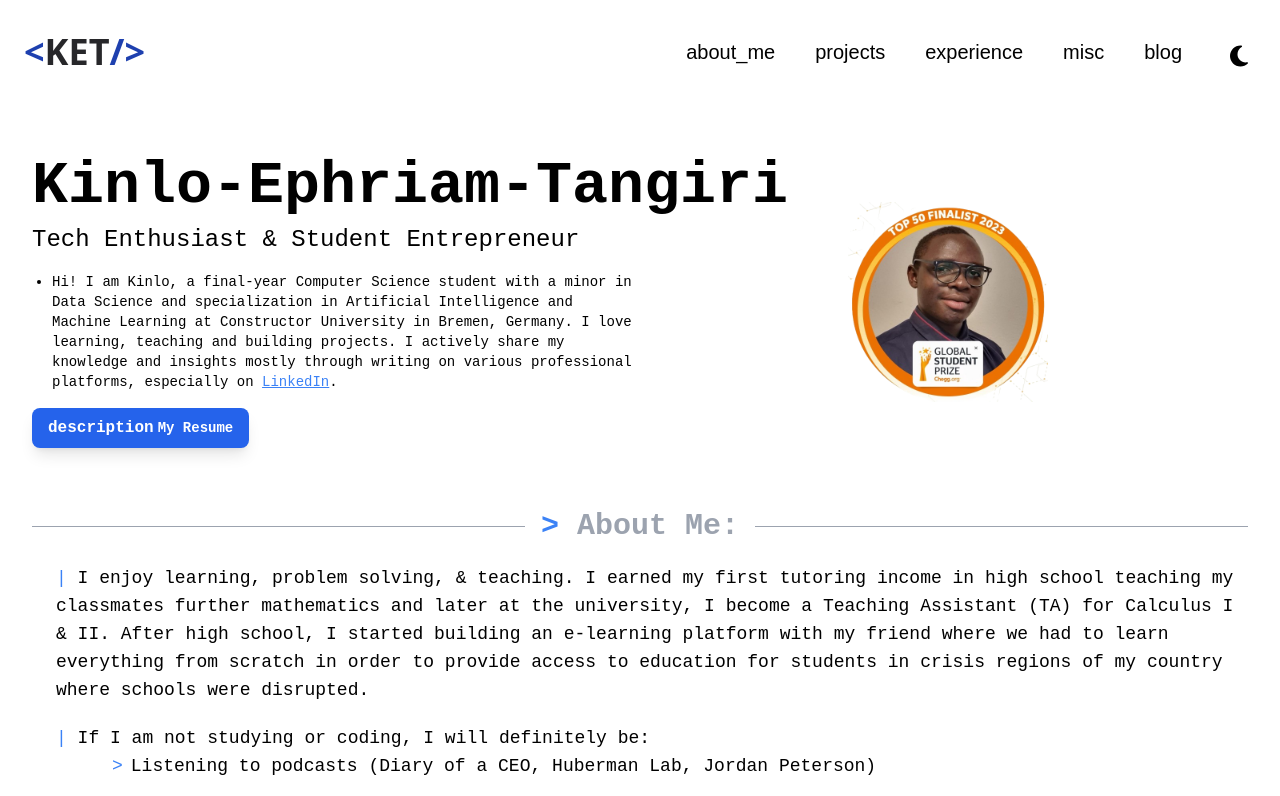
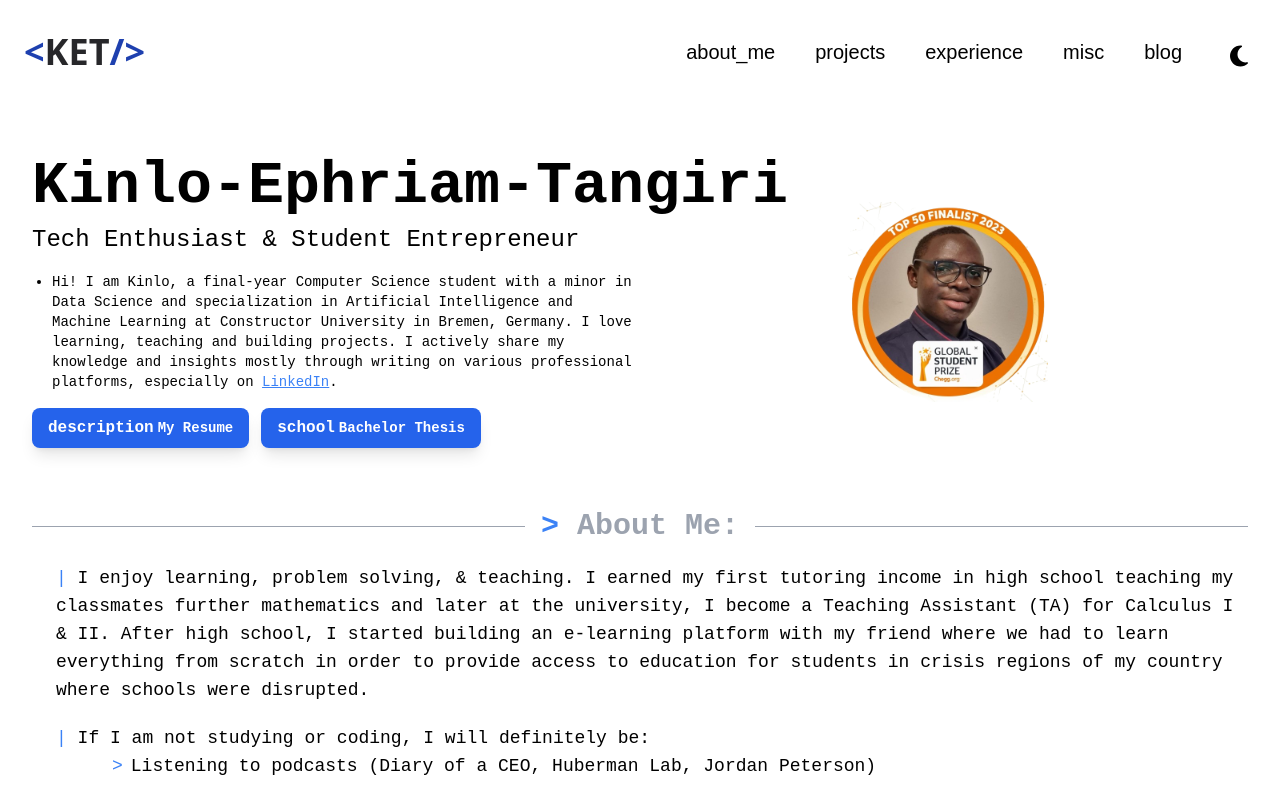
Before and after one commit to 9117KET/my-portfolio, a React (Vite) app: page / in a window 1280 px wide. Shown: the top 796 px of the page. Built offline with nearby package versions, Linux system fonts and the light colour scheme.

Commit message:
added my thesis

```diff
--- a/src/components/AboutMe.tsx
+++ b/src/components/AboutMe.tsx
@@ -1,4 +1,4 @@
-import { builds, hobbies, cvLink } from "../utils/constants";
+import { builds, hobbies, cvLink, thesisLink } from "../utils/constants";
 import profileImage from "../utils/images/28-removebg-preview.png";
 
 export default function AboutMe() {
@@ -39,8 +39,8 @@ export default function AboutMe() {
               .
             </li>
           </ul>
-          {/* My CV button */}
-          <p className="mt-4">
+          {/* Resume + Thesis buttons */}
+          <div className="mt-4 flex items-center gap-3 flex-wrap">
             <a
               href={cvLink}
               target="_blank"
@@ -52,7 +52,21 @@ export default function AboutMe() {
               </span>
               My Resume
             </a>
-          </p>
+
+            {thesisLink && (
+              <a
+                href={thesisLink}
+                target="_blank"
+                rel="noopener noreferrer"
+                className="inline-flex items-center px-4 py-2 text-sm font-semibold text-white bg-blue-600 rounded-lg hover:bg-blue-700 transition-colors duration-200 shadow-lg hover:shadow-xl focus:outline-none focus:ring-2 focus:ring-blue-500"
+              >
+                <span className="material-symbols-outlined mr-1 text-base">
+                  school
+                </span>
+                Bachelor Thesis
+              </a>
+            )}
+          </div>
         </div>
         {/* Image container */}
         <div className="flex justify-center items-center">
--- a/src/utils/constants.ts
+++ b/src/utils/constants.ts
@@ -12,6 +12,11 @@ export const navLinks = [
 
 export const cvLink =
   "https://drive.google.com/file/d/1S9dCWZmoe17LupDZjqgvPlt1CcDTWJiZ/view?usp=sharing";
+
+// Public link to Bachelor Thesis PDF (Google Drive, arXiv, or institutional repo)
+// Leave empty to hide the Thesis button on the About page
+export const thesisLink =
+  "https://drive.google.com/file/d/1RbUxhTiJ97A8l2tMcTKArqXo3gOVbBuD/view?usp=sharing";
 
 // Project details for the portfolio
 export const projects: Project[] = [
```
